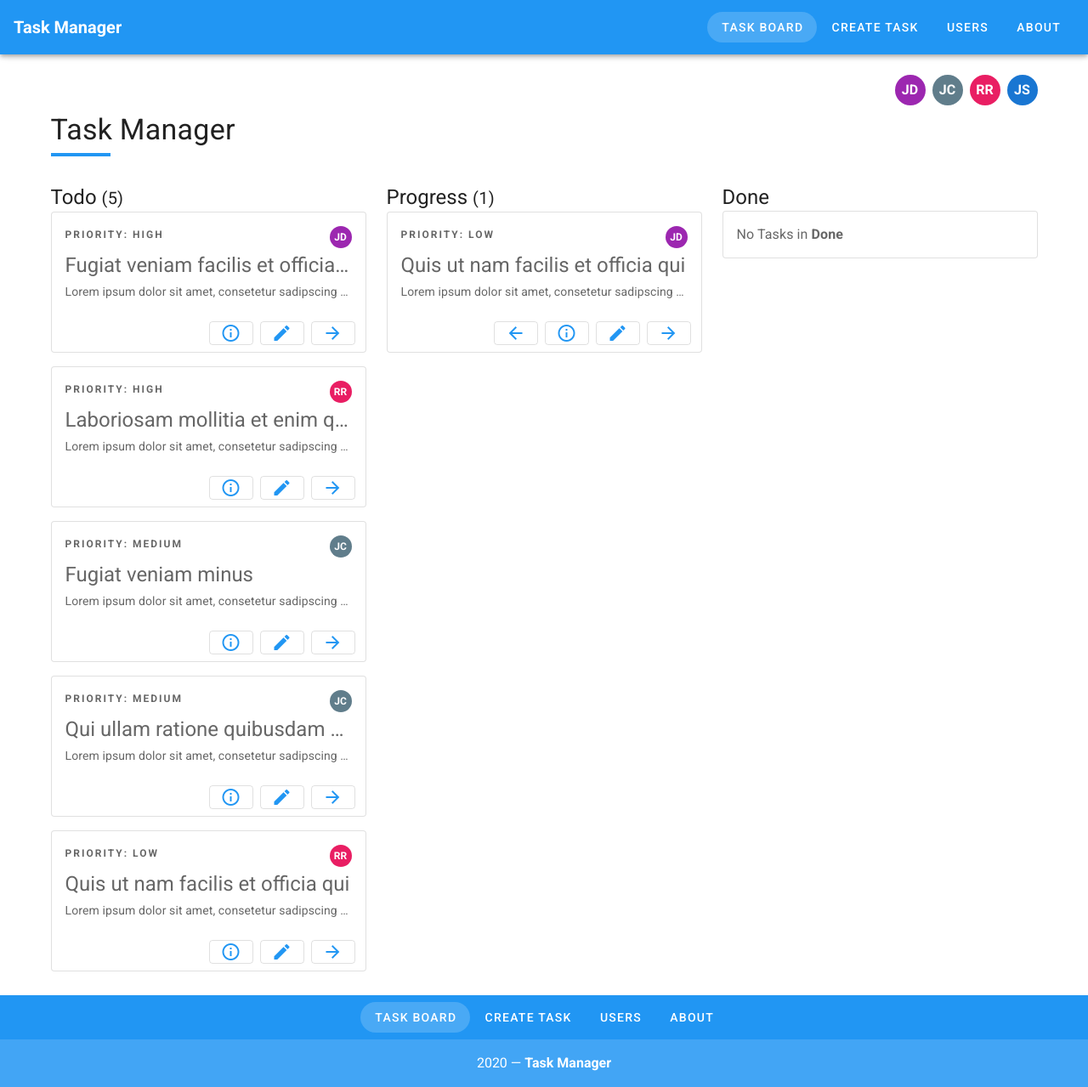
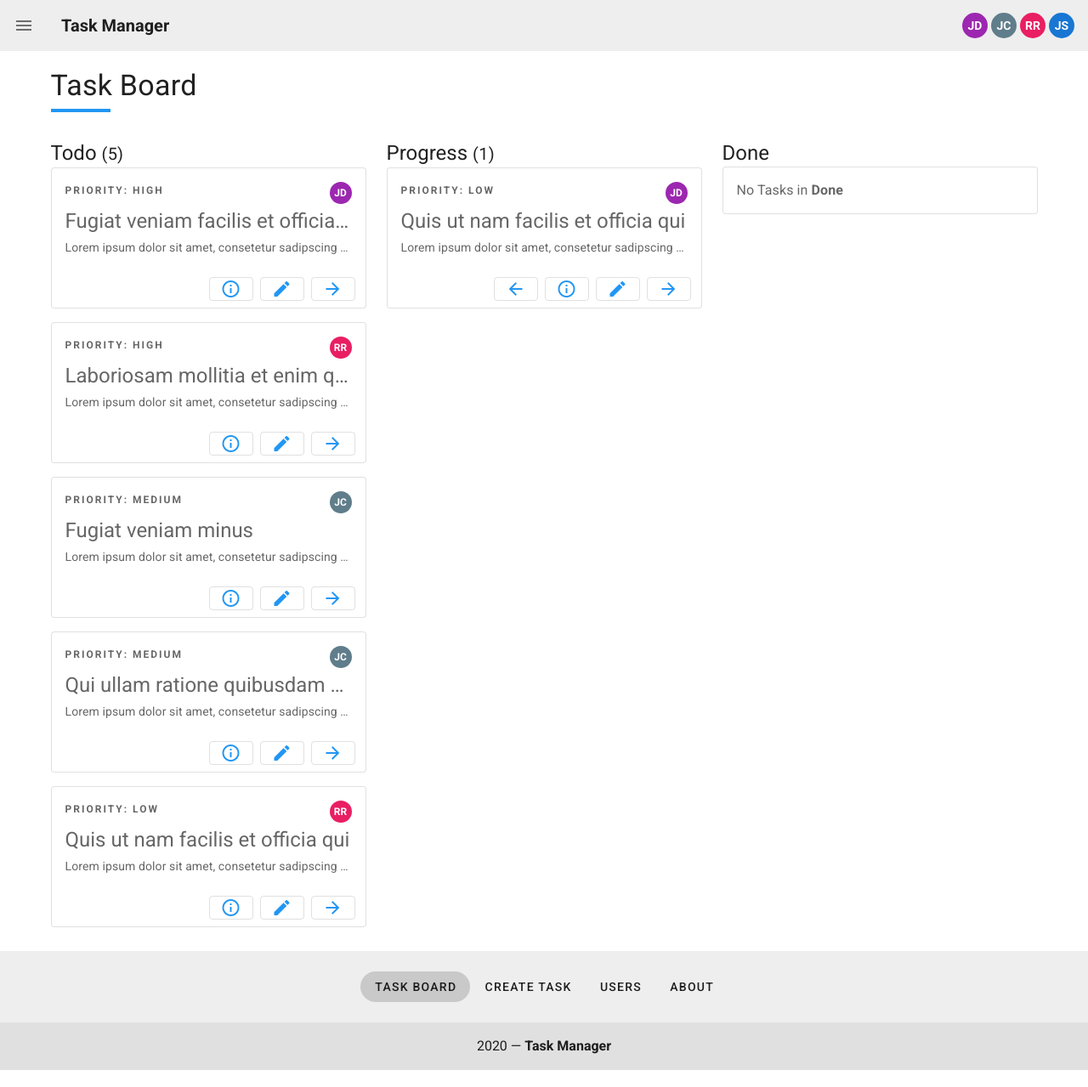
Before and after one commit to ealafryafresena/vue-todo-app, a Vue app: page / in a window 1280 px wide. Shown: the whole page at 85% size. Built offline with nearby package versions, Linux system fonts and the light colour scheme; data requests are answered from the project's data file.

Commit message:
refactor navigation with side menu

```diff
--- a/src/App.vue
+++ b/src/App.vue
@@ -1,73 +1,32 @@
 <template>
   <v-app>
-    <v-app-bar app color="blue" dark>
-      <v-toolbar-title>
-        <router-link :to="{ name: 'todos-list' }">Task Manager</router-link>
-      </v-toolbar-title>
-      <v-spacer></v-spacer>
-      <v-btn
-        v-for="link in links"
-        :key="`${link.label}-header-link`"
-        text
-        rounded
-        :to="link.url"
-        >{{ link.label }}</v-btn
-      >
-    </v-app-bar>
-
+    <NavBar :links="links" />
     <v-content>
       <router-view></router-view>
     </v-content>
-
-    <v-footer class="blue" color="white" padless>
-      <v-row justify="center" no-gutters>
-        <v-btn
-          v-for="link in links"
-          :key="`${link.label}-footer-link`"
-          color="white"
-          text
-          rounded
-          class="my-2"
-          :to="link.url"
-          >{{ link.label }}</v-btn
-        >
-        <v-col class="blue lighten-1 py-4 text-center white--text" cols="12">
-          {{ new Date().getFullYear() }} —
-          <strong>Task Manager</strong>
-        </v-col>
-      </v-row>
-    </v-footer>
+    <FooterBar :links="links" />
   </v-app>
 </template>
 
 <script>
+import NavBar from "@/components/NavBar.vue";
+import FooterBar from "@/components/FooterBar.vue";
+
 export default {
   name: "App",
-  components: {},
+  components: { NavBar, FooterBar },
   data: () => ({
     links: [
-      { label: "Task Board", url: "/" },
-      { label: "Create Task", url: "/todo/create" },
-      { label: "Users", url: "/users" },
-      { label: "About", url: "/about" }
+      { icon: "mdi-view-dashboard", label: "Task Board", url: "/" },
+      { icon: "mdi-view-list", label: "Create Task", url: "/todo/create" },
+      { icon: "mdi-account-group", label: "Users", url: "/users" },
+      { icon: "mdi-help-box", label: "About", url: "/about" }
     ]
   })
 };
 </script>
 
 <style lang="scss">
-.v-toolbar__title {
-  a {
-    color: white !important;
-    font-weight: 600;
-    text-decoration: none;
-  }
-
-  a:hover {
-    color: rgba(255, 255, 255, 0.7) !important;
-  }
-}
-
 h1:after {
   display: block;
   clear: both;
--- /dev/null
+++ b/src/components/FooterBar.vue
@@ -0,0 +1,31 @@
+<template>
+  <v-container fluid>
+    <v-row>
+      <v-col class="grey lighten-3 py-4" cols="12">
+        <v-footer class="d-flex justify-center" color="grey lighten-3" padless>
+          <v-btn
+            v-for="link in links"
+            :key="`${link.label}-footer-link`"
+            text
+            rounded
+            class="my-2"
+            :to="link.url"
+            >{{ link.label }}</v-btn
+          >
+        </v-footer>
+      </v-col>
+    </v-row>
+    <v-row>
+      <v-col class="grey lighten-2 py-4 text-center" justify="center" cols="12">
+        {{ new Date().getFullYear() }} —
+        <strong>Task Manager</strong>
+      </v-col>
+    </v-row>
+  </v-container>
+</template>
+
+<script>
+export default {
+  props: ["links"]
+};
+</script>
--- /dev/null
+++ b/src/components/NavBar.vue
@@ -0,0 +1,101 @@
+<template>
+  <div>
+    <v-app-bar app flat color="grey lighten-3" height="60">
+      <v-app-bar-nav-icon
+        v-if="!drawer"
+        @click.stop="toggleDrawer"
+      ></v-app-bar-nav-icon>
+      <v-toolbar-title v-if="!drawer">
+        <router-link :to="{ name: 'todos-list' }">Task Manager</router-link>
+      </v-toolbar-title>
+      <v-spacer></v-spacer>
+      <div class="user-bar d-flex justify-end">
+        <UserInitials
+          class="ml-1"
+          v-for="user in users"
+          :key="user.id"
+          :user="user"
+          :initials-style="initialsStyle"
+        />
+      </div>
+    </v-app-bar>
+
+    <v-navigation-drawer color="grey darken-3" dark app v-model="drawer">
+      <v-list-item>
+        <v-list-item-content>
+          <div class="d-flex justify-space-between">
+            <v-list-item-title class="title">Task Manager</v-list-item-title>
+            <v-app-bar-nav-icon @click.stop="toggleDrawer">
+              <v-icon>mdi-close</v-icon>
+            </v-app-bar-nav-icon>
+          </div>
+          <v-list-item-subtitle
+            >Yeah, another task manager</v-list-item-subtitle
+          >
+        </v-list-item-content>
+      </v-list-item>
+      <v-list dense>
+        <v-list-item>
+          <v-list-item-content>
+            <v-list-item
+              v-for="link in links"
+              :key="`${link.label}-header-link`"
+              text
+              rounded
+              :to="link.url"
+            >
+              <v-list-item-icon>
+                <v-icon>{{ link.icon }}</v-icon>
+              </v-list-item-icon>
+              <v-list-item-title>{{ link.label }}</v-list-item-title>
+            </v-list-item>
+          </v-list-item-content>
+        </v-list-item>
+      </v-list>
+    </v-navigation-drawer>
+  </div>
+</template>
+
+<script>
+import UserInitials from "@/components/UserInitials.vue";
+import { mapGetters, mapActions } from "vuex";
+
+export default {
+  components: { UserInitials },
+  data: () => ({
+    drawer: false,
+    initialsStyle: {
+      width: "30px",
+      height: "30px",
+      fontSize: "14px"
+    }
+  }),
+  props: ["links"],
+  created() {
+    this.fetchUsers();
+  },
+  computed: {
+    ...mapGetters("users", ["users"])
+  },
+  methods: {
+    ...mapActions("users", ["fetchUsers"]),
+    toggleDrawer() {
+      this.drawer = !this.drawer;
+    }
+  }
+};
+</script>
+
+<style lang="scss" scoped>
+.v-toolbar__title {
+  a {
+    color: rgba(0, 0, 0, 0.87) !important;
+    font-weight: 600;
+    text-decoration: none;
+  }
+
+  a:hover {
+    color: rgba(0, 0, 0, 0.6) !important;
+  }
+}
+</style>
--- a/src/components/TodoItem.vue
+++ b/src/components/TodoItem.vue
@@ -9,9 +9,9 @@
         </div>
         <UserInitials :user="userData" :initials-style="initialsStyle" />
       </div>
-      <v-list-item-title class="headline mb-1">{{
-        todo.title
-      }}</v-list-item-title>
+      <v-list-item-title class="headline mb-1">
+        {{ todo.title }}
+      </v-list-item-title>
       <v-list-item-subtitle>
         <span>{{ todo.description }}</span>
         <div
--- a/src/views/TodosList.vue
+++ b/src/views/TodosList.vue
@@ -1,15 +1,6 @@
 <template>
   <v-container>
-    <div class="user-bar mt-3 d-flex justify-end">
-      <UserInitials
-        class="ml-2"
-        v-for="user in users"
-        :key="user.id"
-        :user="user"
-        :initials-style="initialsStyle"
-      />
-    </div>
-    <h1 class="display-1 mt-2 mb-8">Task Manager</h1>
+    <h1 class="display-1 mt-2 mb-8">Task Board</h1>
     <v-row>
       <v-col
         cols="12"
@@ -75,25 +66,18 @@
 <script>
 import TodoDetail from "@/components/TodoDetail.vue";
 import TodoItem from "@/components/TodoItem.vue";
-import UserInitials from "@/components/UserInitials.vue";
 import { mapGetters, mapActions } from "vuex";
 
 export default {
   name: "todos-list",
   components: {
     TodoItem,
-    UserInitials,
     TodoDetail
   },
   data() {
     return {
       todo: {},
-      dialog: false,
-      initialsStyle: {
-        width: "36px",
-        height: "36px",
-        fontSize: "16px"
-      }
+      dialog: false
     };
   },
   created() {
```
